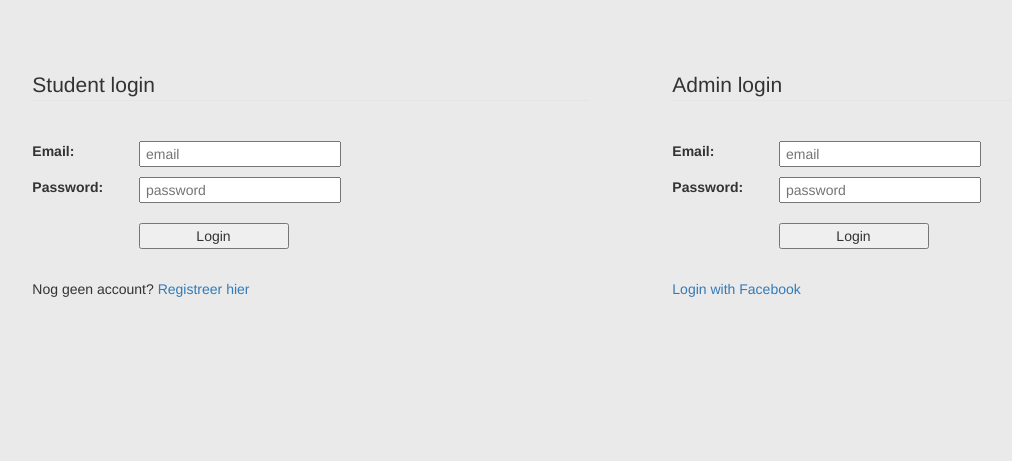
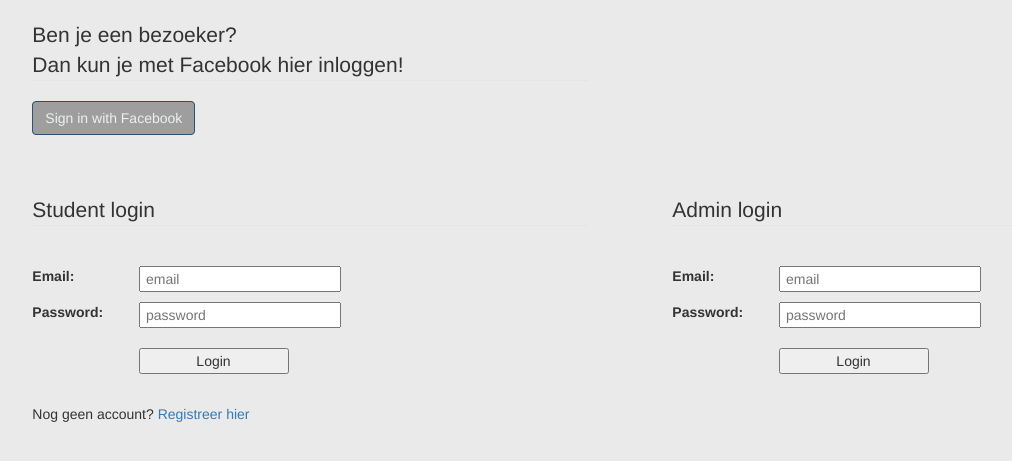
Before and after one commit to dirixtom/php1_proj, a PHP site: page /PHP1/login.php in a window 1280 px wide. Shown: the part 62-523 px from the top of the page, without its empty margins (36-1048 px from the left). Run offline with PHP 8.4, Linux system fonts and the light colour scheme; grey boxes are pictures that could not be loaded.

Commit message:
Inlogpagina klaar

```diff
--- a/css/style.css
+++ b/css/style.css
@@ -8,6 +8,12 @@ body#homepage {
 
 body {
 	background-color:#EAEAEA;
+}
+
+button#facebook {
+    border-color: #2d5073;
+    background-color: #3b5998;
+    background-image: url(http://icons.iconarchive.com/icons/danleech/simple/512/facebook-icon.png);
 }
 
 .nav{
--- a/login.php
+++ b/login.php
@@ -134,7 +134,7 @@ if ($session){ //if we have the FB session
 <html>
 <head>
 	<meta name="viewport" content="width=device-width, initial-scale=1">
-	<title>Login</title>
+	<title>Rent a student - Login</title>
 	<link rel="stylesheet" type="text/css" href="css/reset.css">
 	<link rel="stylesheet" type="text/css" href="css/bootstrap.css">
 	<link rel="stylesheet" type="text/css" href="css/style.css">
@@ -153,6 +153,34 @@ if ($session){ //if we have the FB session
    	</div>
 
 <div class="container-fluid">
+
+   	<div class="row intro2">
+   		<div class="col-md-6">
+
+   			<div class="row">
+				<div class="col-md-1">
+				</div>
+				<div class="col-md-11">
+					<legend>Ben je een bezoeker? <br />Dan kun je met Facebook hier inloggen!</legend>
+				</div>
+			</div>
+
+			<div class="row">
+				<div class="col-md-1">
+				</div>
+				<div class="col-md-11">
+					<p>
+						<?php
+							//display login url
+							$login_url = $helper->getLoginUrl( array( 'scope' => $required_scope ) );
+							echo '<a href="'.$login_url.'"><button id="facebook" class="btn">Sign in with Facebook</button></a>'
+						?>
+					</p>
+				</div>
+			</div>
+
+   		</div>
+   	</div>
 
    	<div class="row intro2">
    		<div class="col-md-6">
@@ -274,21 +302,6 @@ if ($session){ //if we have the FB session
 				</div>
 			</div>
 
-			<div class="row">
-				<div class="col-md-1">
-				</div>
-				<div class="col-md-11">
-				<br/><p><?php
-
-	{
-		//display login url
-		$login_url = $helper->getLoginUrl( array( 'scope' => $required_scope ) );
-		echo '<a href="'.$login_url.'">Login with Facebook</a>';
-	}
-			?></p>
-				</div>
-			</div>
-
 			</form>
 
 		</div>
```
